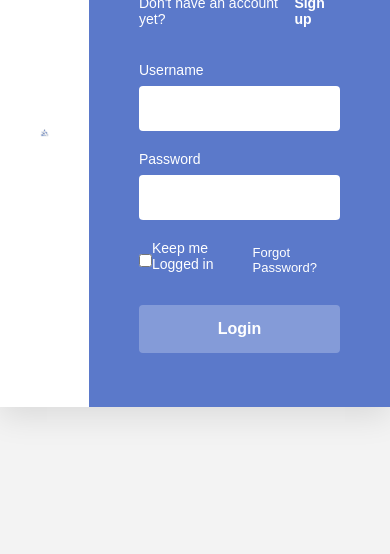
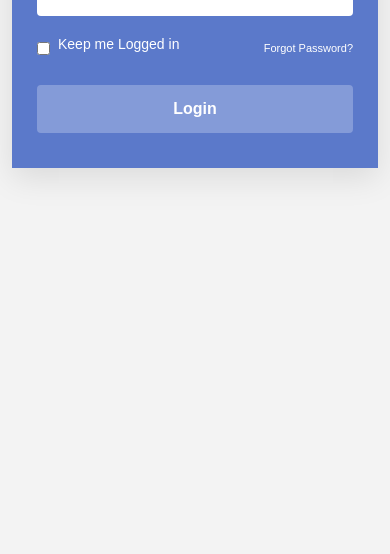
Before and after one commit to MickaelSantos22/02-tela-de-login, a plain HTML site: page index.html in a window 390 px wide. Shown: the part 290-844 px from the top of the page. Drawn offline with Linux system fonts and the light colour scheme.

Commit message:
implementando responsividade

```diff
--- a/style.css
+++ b/style.css
@@ -138,3 +138,130 @@ button {
 button:hover {
     background: rgba(255, 255, 255, 0.4);
 }
+
+/* tablet */
+
+@media (max-width: 800px) {
+
+    .imagem {
+        display: none;
+    }
+
+    main {
+        min-height: auto;
+        max-width: 420px;
+        width: 100%;
+    }
+
+    .login {
+        width: 100%;
+        padding: 35px 25px;
+    }
+
+    .login h2 {
+        font-size: 27px;
+    }
+
+    .top-text {
+        font-size: 11px;
+        margin-bottom: 25px;
+    }
+
+    .rememberme__esqueceu {
+        font-size: 11px;
+        gap: 7px;
+    }
+}
+
+@media (max-width: 600px) {
+
+    body {
+        align-items: flex-start;
+        padding: 20px 12px;
+    }
+
+    main {
+        flex-direction: column;
+        width: 100%;
+        max-width: 420px;
+        min-height: auto;
+        height: auto;
+    }
+
+    .imagem {
+        display: none;
+    }
+
+    .login {
+        width: 100%;
+        padding: 35px 25px;
+        flex: none;
+    }
+
+    .login h2 {
+        font-size: 28px;
+    }
+
+    .top-text {
+        font-size: 13px;
+        margin-bottom: 30px;
+    }
+
+    input[type="text"],
+    input[type="password"] {
+        height: 48px;
+    }
+
+    .rememberme__esqueceu {
+        display: grid;
+        grid-template-columns: auto 1fr auto;
+        gap: 8px;
+        font-size: 11px;
+    }
+
+    .rememberme__esqueceu label {
+        white-space: normal;
+    }
+
+    .rememberme__esqueceu a {
+        white-space: normal;
+        text-align: right;
+    }
+
+}
+
+
+/* =========================================
+   CELULARES PEQUENOS
+   Até 380px
+========================================= */
+
+@media (max-width: 380px) {
+
+    .imagem {
+        min-height: 190px;
+        padding: 20px;
+    }
+
+    .imagem img {
+        max-width: 220px;
+    }
+
+    .login {
+        padding: 30px 18px;
+    }
+
+    .login h2 {
+        font-size: 25px;
+    }
+
+    .top-text {
+        font-size: 11px;
+    }
+
+    .rememberme__esqueceu {
+        font-size: 10px;
+        gap: 6px;
+    }
+
+}
```
